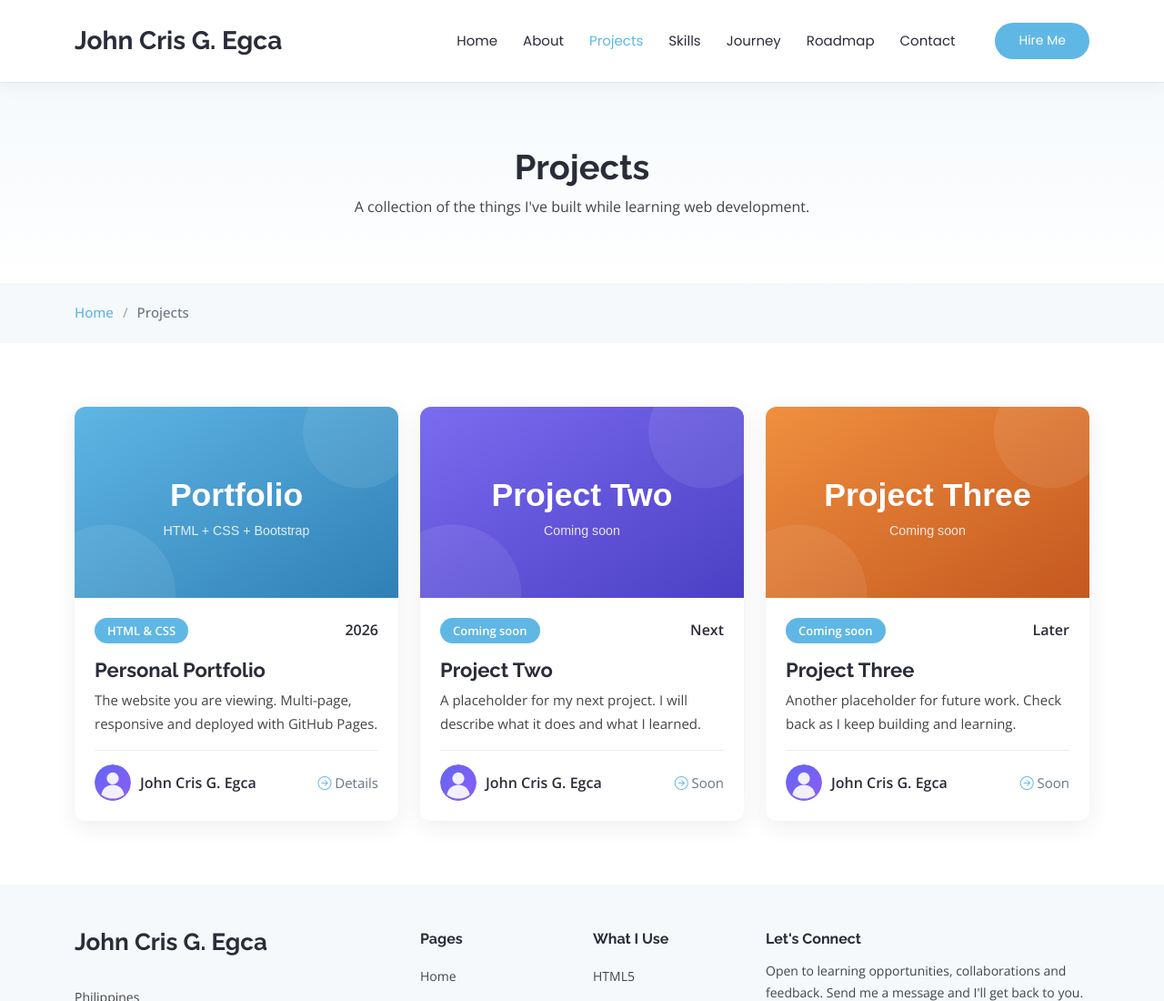
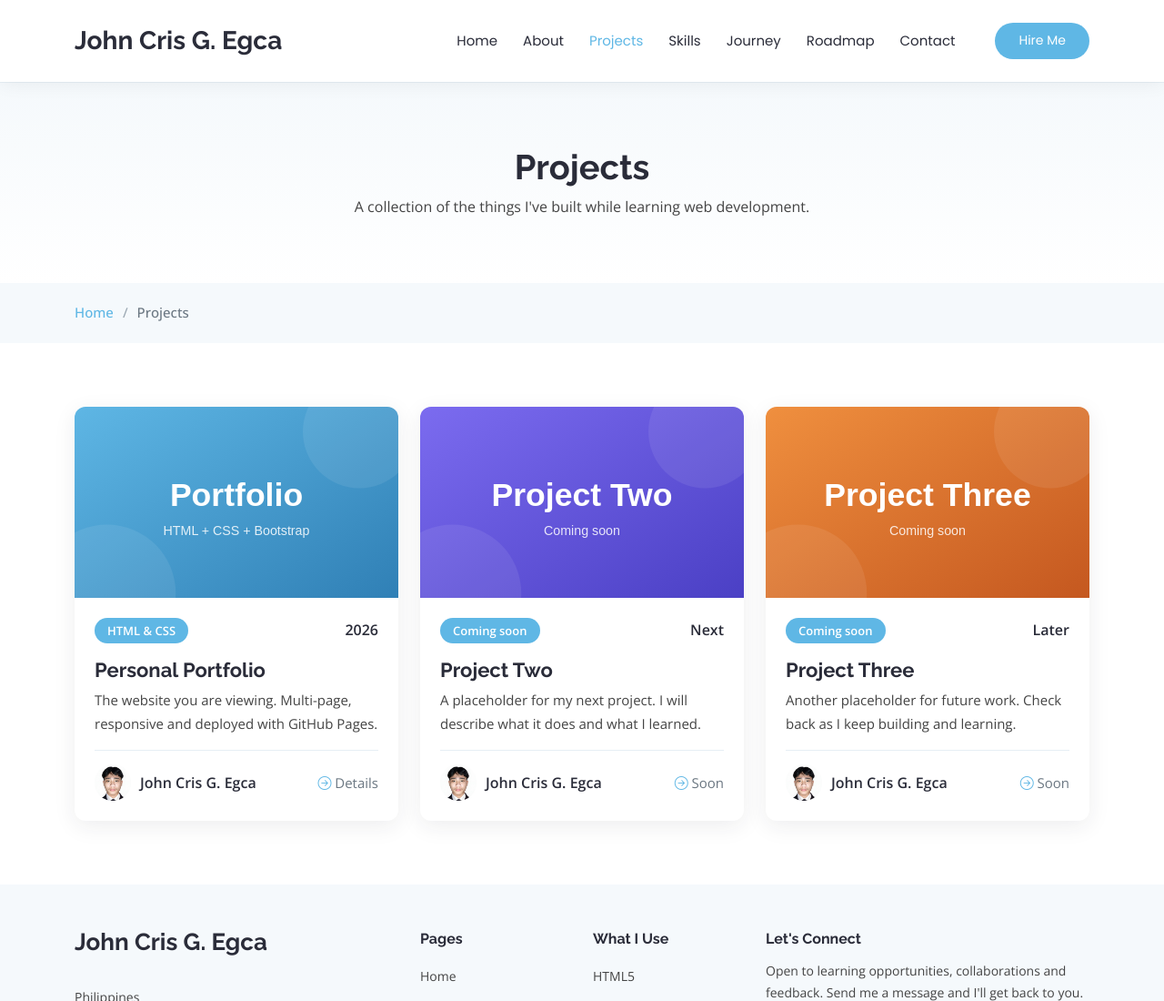
Before and after one commit to JohnCrisEgca/egca-project-1, a plain HTML site: page projects.html in a window 1280 px wide. Shown: the top 1100 px of the page at 91% size. Drawn offline with nearby package versions, Linux system fonts and the light colour scheme.

Commit message:
Use real profile photo and remove placeholder avatar

```diff
--- a/projects.html
+++ b/projects.html
@@ -103,7 +103,7 @@
                 <p class="description">The website you are viewing. Multi-page, responsive and deployed with GitHub Pages.</p>
                 <div class="trainer d-flex justify-content-between align-items-center">
                   <div class="trainer-profile d-flex align-items-center">
-                    <img src="assets/img/profile.svg" class="img-fluid" alt="">
+                    <img src="assets/img/profile.jpg" class="img-fluid" alt="">
                     <a href="https://github.com/JohnCrisEgca" class="trainer-link" target="_blank" rel="noopener">John Cris G. Egca</a>
                   </div>
                   <div class="trainer-rank d-flex align-items-center">
@@ -127,7 +127,7 @@
                 <p class="description">A placeholder for my next project. I will describe what it does and what I learned.</p>
                 <div class="trainer d-flex justify-content-between align-items-center">
                   <div class="trainer-profile d-flex align-items-center">
-                    <img src="assets/img/profile.svg" class="img-fluid" alt="">
+                    <img src="assets/img/profile.jpg" class="img-fluid" alt="">
                     <a href="https://github.com/JohnCrisEgca" class="trainer-link" target="_blank" rel="noopener">John Cris G. Egca</a>
                   </div>
                   <div class="trainer-rank d-flex align-items-center">
@@ -151,7 +151,7 @@
                 <p class="description">Another placeholder for future work. Check back as I keep building and learning.</p>
                 <div class="trainer d-flex justify-content-between align-items-center">
                   <div class="trainer-profile d-flex align-items-center">
-                    <img src="assets/img/profile.svg" class="img-fluid" alt="">
+                    <img src="assets/img/profile.jpg" class="img-fluid" alt="">
                     <a href="https://github.com/JohnCrisEgca" class="trainer-link" target="_blank" rel="noopener">John Cris G. Egca</a>
                   </div>
                   <div class="trainer-rank d-flex align-items-center">
```
Also changed, not shown: index.html (+4 -4 lines), project-details.html (+1 -1 lines), assets/img/profile.jpg (added), assets/img/profile.svg (deleted).
